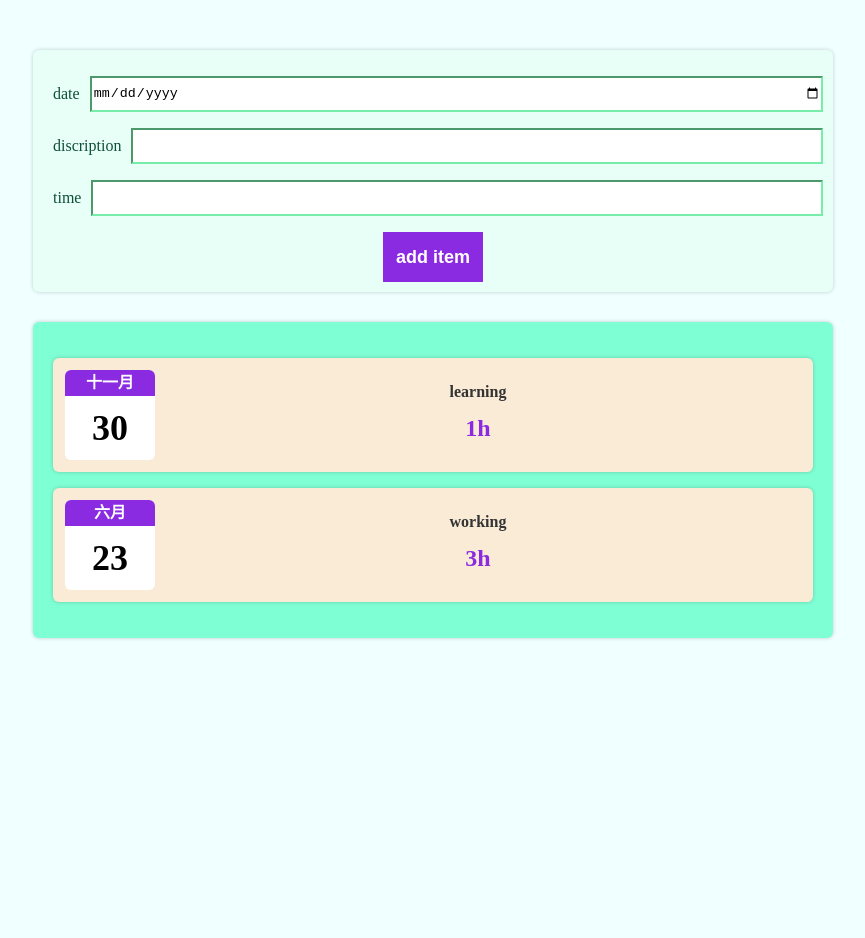
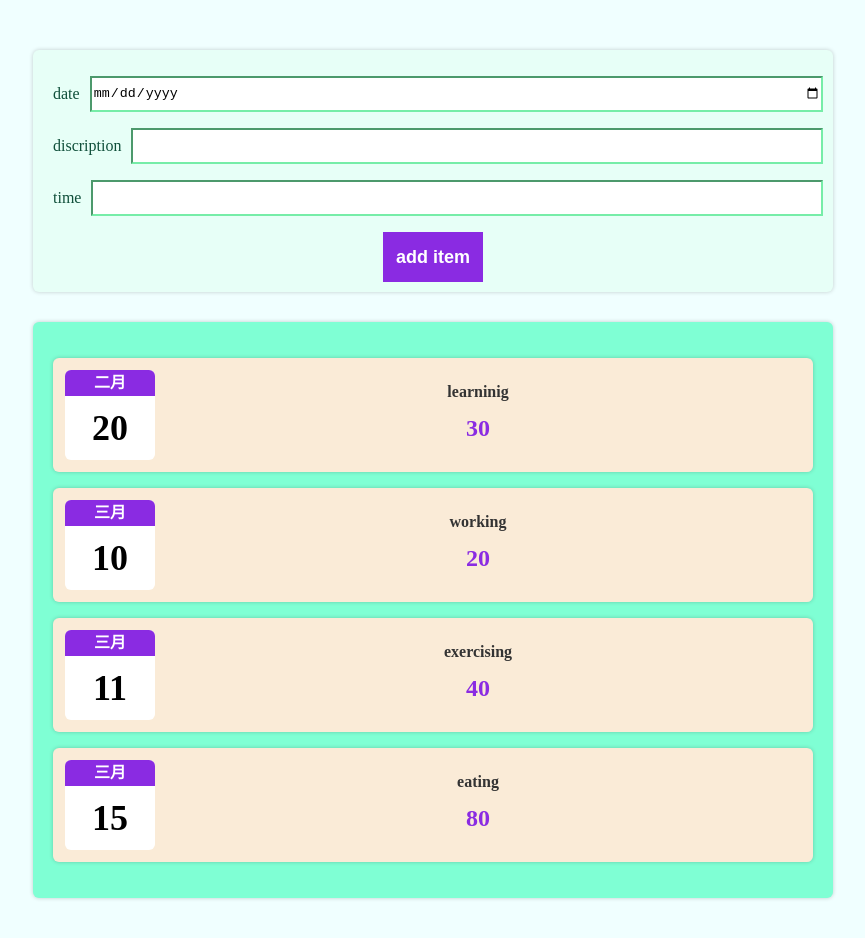
Before and after one commit to lillian0624/12_Add_NewLog, a React (Create React App) app: page / in a window 1280 px wide. Shown: the top 938 px of the page, without its empty margins (207-1072 px from the left). Before the commit the page ends 800 px from the top, so only its background shows below. Built offline with nearby package versions, Linux system fonts and the light colour scheme.

Commit message:
add item

```diff
--- a/src/App.js
+++ b/src/App.js
@@ -1,16 +1,51 @@
-
 import Logs from "./Components/Logs/Logs";
-import Card from './Components/UI/Card/Card';
+import Card from "./Components/UI/Card/Card";
 import LogsForm from "./Components/LogsForm/LogsForm";
-import './App.css';
+import "./App.css";
+import { useState } from "react";
 
 const App = () => {
-  return <div className="app">
-       <LogsForm/>
-    <Card/>
-      <Logs />
-    </div>;
+  const [logsData, setLogsData] = useState([
+    {
+      id: "001",
+      date: new Date(2021, 1, 20, 18, 30),
+      desc: "learninig",
+      time: 30,
+    },
+    {
+      id: "002",
+      date: new Date(2022, 2, 10, 12, 30),
+      desc: "working",
+      time: 20,
+    },
+    {
+      id: "003",
+      date: new Date(2022, 2, 11, 11, 30),
+      desc: "exercising",
+      time: 40,
+    },
+    {
+      id: "004",
+      date: new Date(2022, 2, 15, 10, 30),
+      desc: "eating",
+      time: 80,
+    },
+  ]);
+
+  const saveLogHandler = (newLog) => {
+    newLog.id = Date.now() + "";
+    // console.log("App.js -->", newLog);
+    // LogsData.push(newLog);
+    setLogsData(...logsData, newLog);
+  };
+
+  return (
+    <div className="app">
+      <LogsForm onSaveLog={saveLogHandler} />
+      <Card />
+      <Logs logsData={logsData} />
+    </div>
+  );
 };
 
-
 export default App;
--- a/src/Components/Logs/Logs.js
+++ b/src/Components/Logs/Logs.js
@@ -5,12 +5,18 @@ import "./Logs.css";
 import Card from "../UI/Card/Card";
 
 // 日志容器
-const Logs = () => {
+const Logs = (props) => {
+  // 将数据放入JSX中
+  const logItemDate = props.logsData.map((item) => (
+    <LogItem key={item.id} date={item.date} desc={item.desc} time={item.time} />
+  ));
+
   return (
     <Card className="logs">
-      <LogItem date={new Date(2021,10,30,10,0)} desc={"learning"} time={"1h"}/>
-      <LogItem date={new Date(2023,5,23,5,35)} desc={"working"} time={"3h"}/>
-
+      {
+        logItemDate
+        // logsData.map(item => <LogItem {...item}/> )
+      }
     </Card>
   );
 };
--- a/src/Components/LogsForm/LogsForm.js
+++ b/src/Components/LogsForm/LogsForm.js
@@ -3,10 +3,12 @@ import Card from "../UI/Card/Card";
 import "./LogsForm.css";
 import { useState } from "react";
 
-const LogsForm = () => {
+const LogsForm = (props) => {
   const [inputDate, setInputDate] = useState("");
   const [inputDesc, setInputDesc] = useState("");
   const [inputTime, setInputTime] = useState("");
+
+  console.log(props.onSaveLog);
 
   const dateChangeHandler = (e) => {
     // console.loge(e.target.value);
@@ -26,6 +28,8 @@ const LogsForm = () => {
   const formSubmitHandler = (e) => {
     e.preventDefault();
     //  console.log('form has been submited');
+
+    props.onSaveLog(newLog);
 
     const newLog = {
       date: new Date(inputDate),
```
Also changed, not shown: 1 other file (tests, documents, lock files or other folders).
